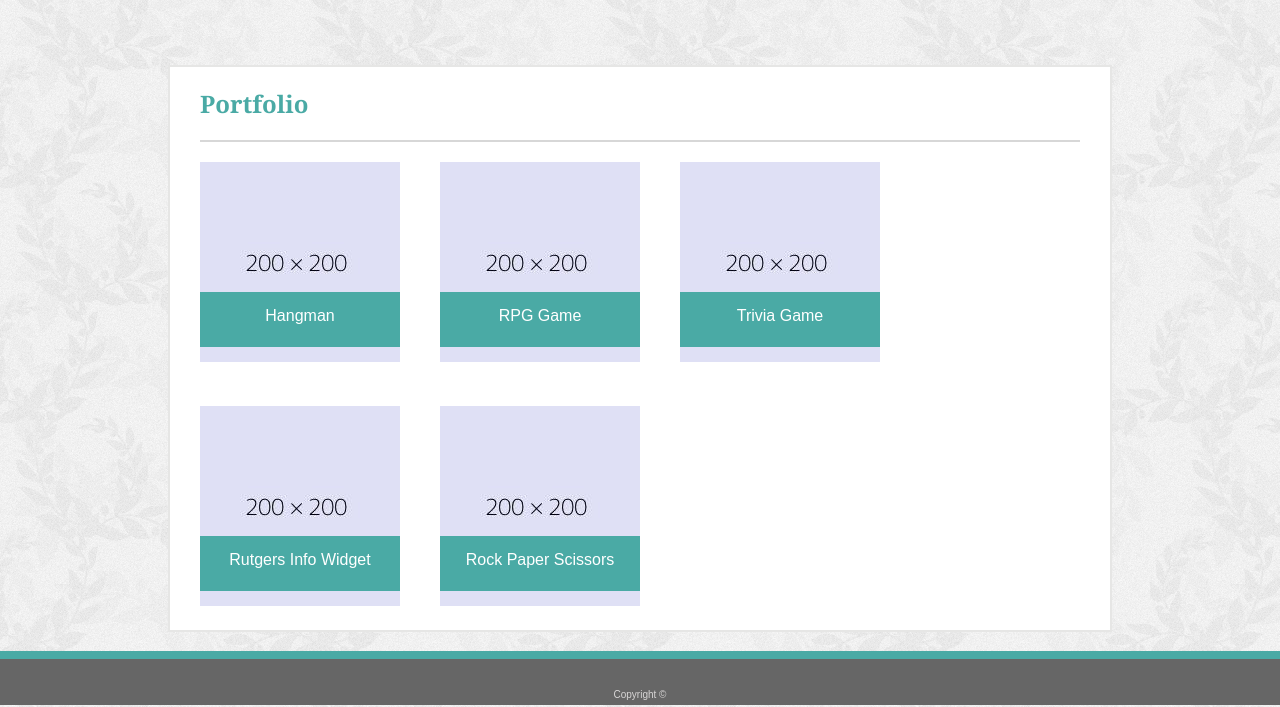
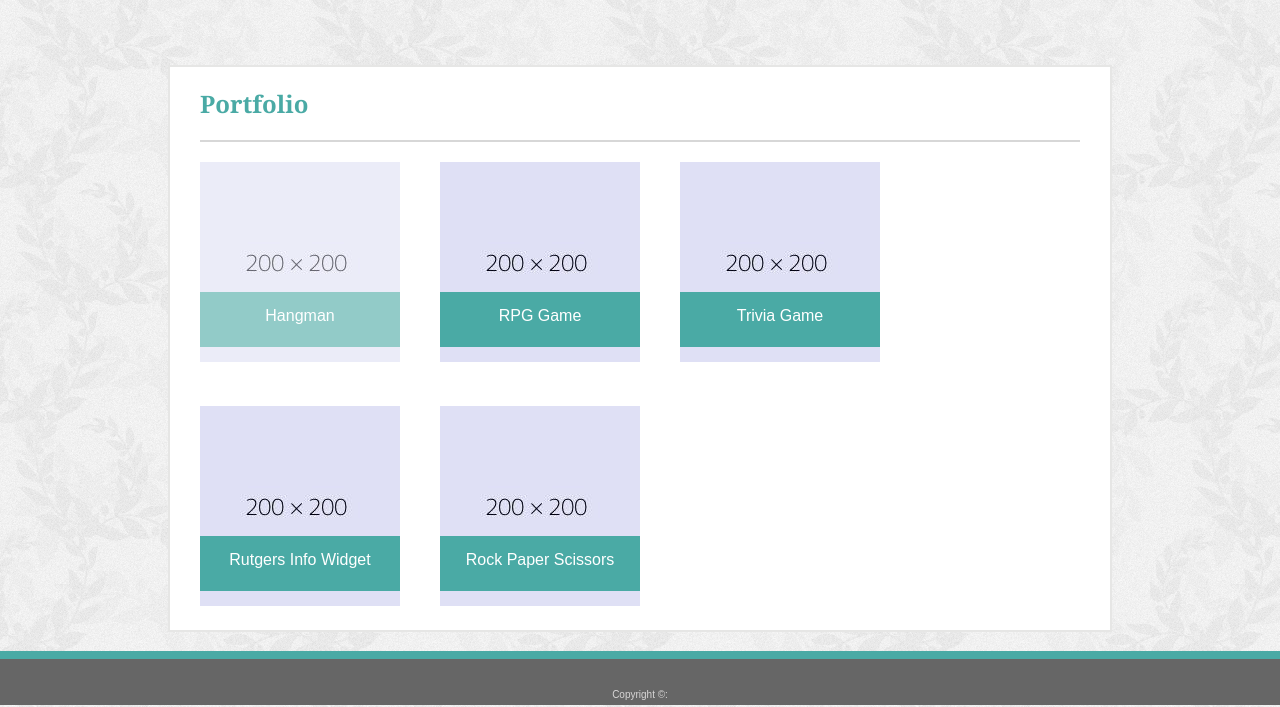
Before and after one commit to HannahYudkin/Basic-Portfolio, a plain HTML site: page portfolio.html in a window 1280 px wide. In both pictures the pointer is over the element "Hangman". Shown: the part 95-802 px from the top of the page. Drawn offline with Linux system fonts and the light colour scheme.

Commit message:
Validated HTML.

```diff
--- a/assets/css/style.css
+++ b/assets/css/style.css
@@ -130,6 +130,10 @@ p {
     position: relative;
     margin: 20px;
 }
+.portfolio-images:hover {
+    opacity: 60%
+}
+
 .portrait{
     width: 25%;
     height: 25%;
--- a/portfolio.html
+++ b/portfolio.html
@@ -61,7 +61,7 @@
         </div>
 
         <footer>
-                Copyright &#169
+                Copyright &#169:
         </footer>
     </body>
 </html>
```
